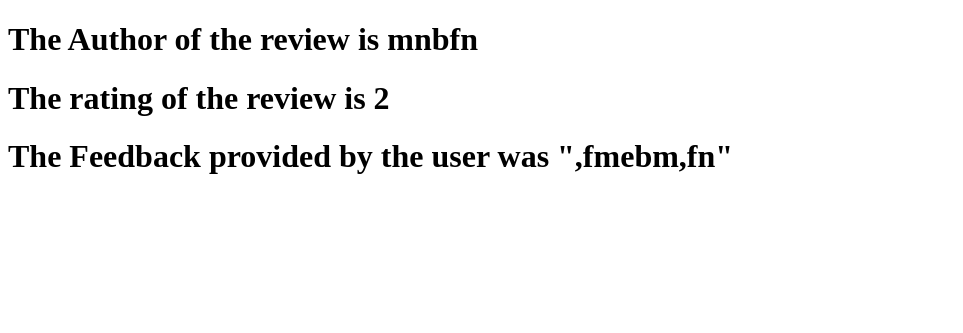
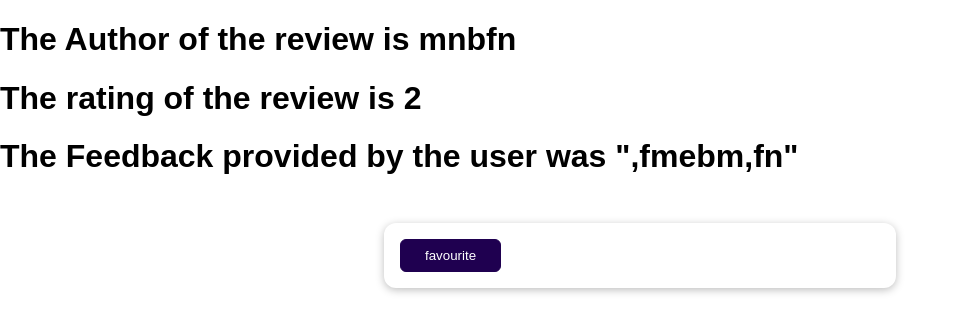
Before and after one commit to ChiragBajaj1602/formsindjango, a Django app: page /reviews/19 in a window 1280 px wide. Shown: the top 333 px of the page, without its empty margins (0-963 px from the left). Run offline with Django 5.2, Linux system fonts and the light colour scheme; data comes from the database, SQL or seed files in the repository; both versions use the stored data as it was after the commit.

Commit message:
The sessions module is completed The session is created for 120 seconds The data from the form is recieved and review is marked as favourite.

```diff
--- a/feedBack/settings.py
+++ b/feedBack/settings.py
@@ -120,7 +120,7 @@
 STATIC_URL = 'static/'
 MEDIA_ROOT=BASE_DIR/'uploads'
 MEDIA_URL="/user-media/"
-
+SESSION_COOKIE_AGE=120
 
 # Default primary key field type
 # https://docs.djangoproject.com/en/5.0/ref/settings/#default-auto-field
--- a/reviews/templates/reviews/singlereview.html
+++ b/reviews/templates/reviews/singlereview.html
@@ -1,9 +1,24 @@
 {% extends "base.html" %}
+{% load static %}
 {% block title %}
 Review of Id {{object.id}}
 {% endblock  %}
+{% block cssfiles %}
+<link rel="stylesheet" href="{% static 'reviews/style.css' %}">
+{% endblock %}
 {% block  content%}
 <h1>The Author of the review is {{object.user_name}}</h1>
 <h1>The rating of the review is {{object.rating}} </h1>
 <h1>The Feedback provided by the user was "{{object.review_text}}"</h1>
+
+
+<form action="/reviews/favourite" method="post">
+    {% csrf_token %}
+    <input type="hidden" name="review_id" value="{{object.id}}">
+    <button>favourite</button>
+</form>
+{% if is_favourite %}
+<p>This Review is not my favourite</p>
+{% endif %}
+
 {% endblock %}
--- a/reviews/urls.py
+++ b/reviews/urls.py
@@ -4,5 +4,6 @@
     path('',views.Formsubmission1.as_view()),
     path('ThankYou',views.ThankYouView.as_view()),
     path('All',views.AllReviews.as_view()),
-    path('reviews/<int:pk>',views.DetailViewsReviews.as_view())
+    path('reviews/favourite',views.AddFavouriteStar.as_view()),
+    path('reviews/<int:pk>',views.DetailViewsReviews.as_view()),
 ]
--- a/reviews/views.py
+++ b/reviews/views.py
@@ -61,6 +61,14 @@
 class DetailViewsReviews(DetailView):
     template_name='reviews/singlereview.html'
     model=Review
+    def get_context_data(self, **kwargs):
+        context= super().get_context_data(**kwargs)
+        loaded_review=self.object
+        request=self.request
+        favourite_id=request.session.get('favourite_review')
+        context['is_favourite']=favourite_id==str(loaded_review.id)
+        return context
+
 
 class Formsubmission(FormView):
     form_class=forms.Reviewdb
@@ -75,3 +83,9 @@
     form_class=forms.Reviewdb
     template_name='reviews/index.html'
     success_url='/ThankYou'
+
+class AddFavouriteStar(View):
+    def post(self,request):
+        review_id=request.POST['review_id']
+        request.session['favourite_review']=review_id
+        return HttpResponseRedirect('/reviews/'+review_id)
```
Also changed, not shown: db.sqlite3, uploads/images/Appu_HOwvSdN.jpg (added).
